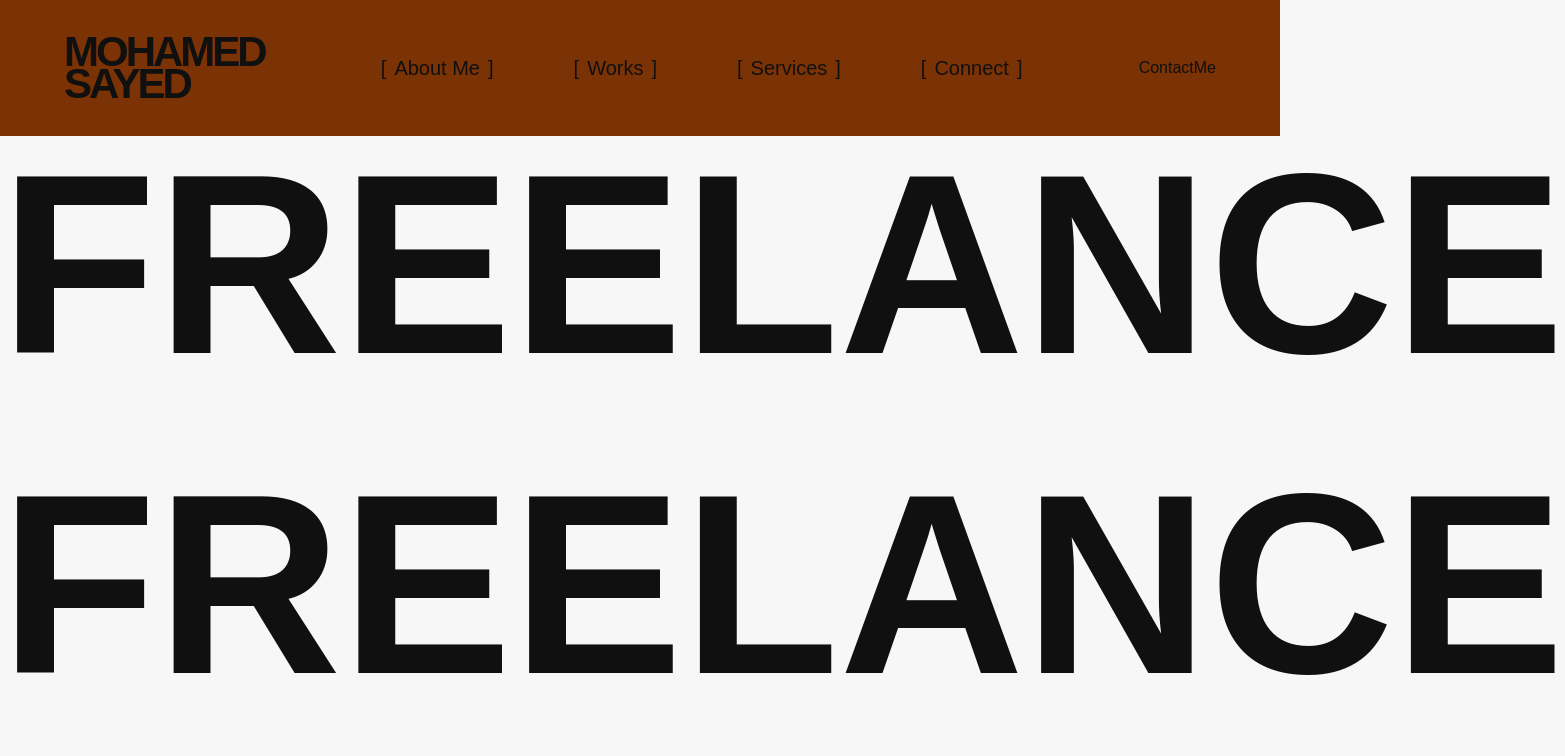
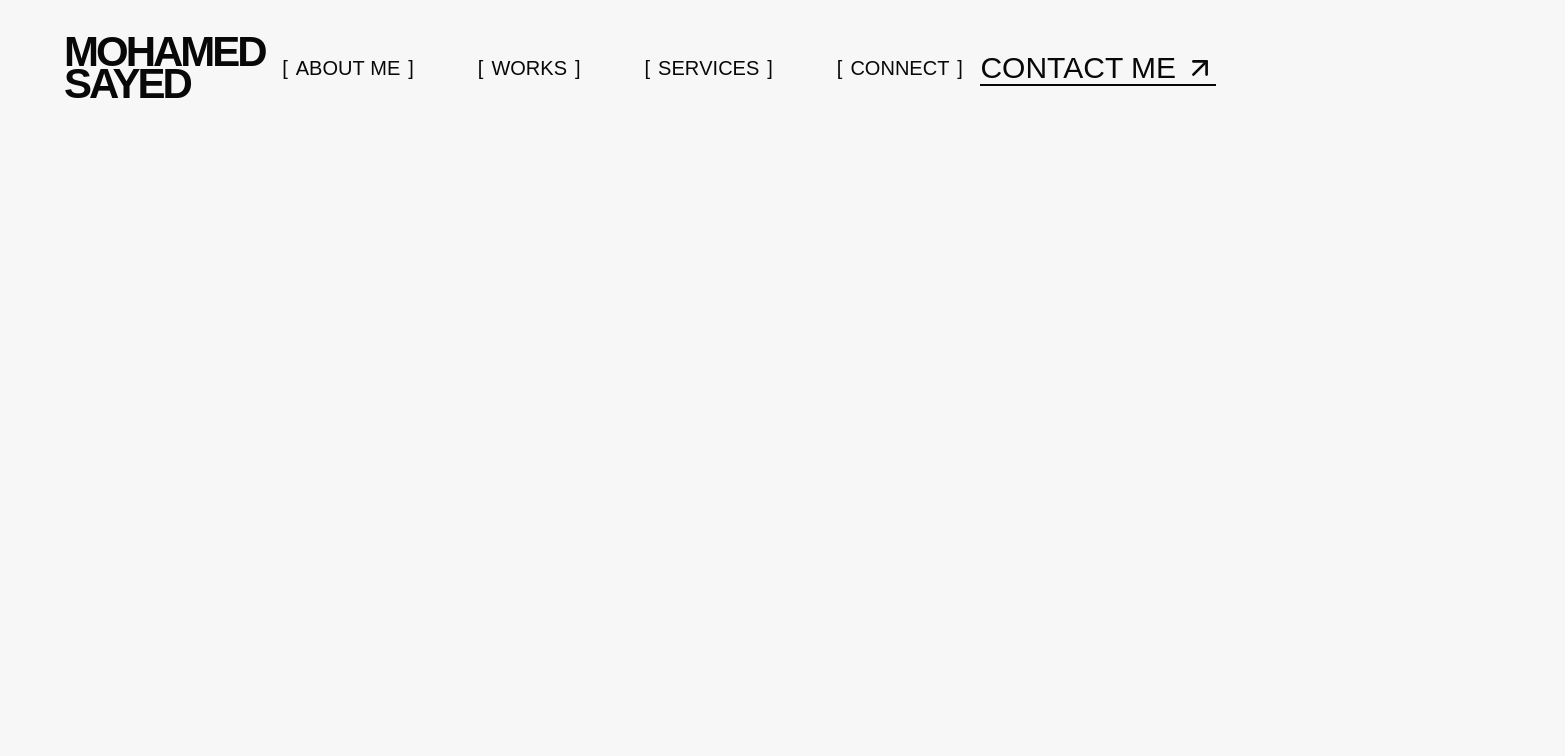
Before and after one commit to MuhammedSayeed/portfolio, a Next.js app: page / in a window 1280 px wide. Shown: the top 756 px of the page, 1565 px wide, since content can reach past the window. Built offline with nearby package versions, Linux system fonts and the light colour scheme; a web font is replaced by a local one.

Commit message:
feat(ui): implement navbar component

```diff
--- a/app/globals.css
+++ b/app/globals.css
@@ -27,3 +27,13 @@ body {
   color: var(--foreground);
   font-family: var(--font-sofia-condensed), sans-serif;
 }
+
+::selection {
+  background-color: #000;
+  color: #fff;
+}
+
+::-moz-selection {
+  background-color: #000;
+  color: #fff;
+}
--- a/app/layout.tsx
+++ b/app/layout.tsx
@@ -1,6 +1,7 @@
 import type { Metadata } from "next";
 import { Spline_Sans_Mono, Sofia_Sans_Condensed } from "next/font/google";
 import "./globals.css";
+import Navbar from "@/components/navbar/navbar";
 
 
 
@@ -16,7 +17,7 @@ const sofiaCondensed = Sofia_Sans_Condensed({
 
 const splineSans = Spline_Sans_Mono({
   subsets: ["latin"],
-  weight: ["400", "500", "600", "700"],
+  weight: ["300", "400", "500", "600", "700"],
   variable: "--font-spline",
 });
 
@@ -29,6 +30,7 @@ export default function RootLayout({
   return (
     <html lang="en">
       <body className={`antialiased ${sofiaCondensed.variable} ${splineSans.variable}`} >
+        <Navbar />
         {children}
       </body>
     </html>
--- a/app/page.tsx
+++ b/app/page.tsx
@@ -1,18 +1,7 @@
-import Navbar from "@/components/navbar/navbar";
-
 export default function Home() {
   return (
     <main>
-      <Navbar />
-      <div>
-        <h1 className="text-[20vw] font-black text-center leading-none">FREELANCE</h1>
-        <h1 className="text-[20vw] font-black text-center">FREELANCE</h1>
-        <h1 className="text-[20vw] font-black text-center">FREELANCE</h1>
-        <h1 className="text-[20vw] font-black text-center">FREELANCE</h1>
-        <h1 className="text-[20vw] font-black text-center">FREELANCE</h1>
-        <h1 className="text-[20vw] font-black text-center">FREELANCE</h1>
-        <h1 className="text-[20vw] font-black text-center">FREELANCE</h1>
-      </div>
+      {/* <h1 className="uppercase text-[14vw] font-black text-center tracking-[-.9vw]">Frontendengineer</h1> */}
     </main>
   );
 }
--- a/components/navbar/contact-me.tsx
+++ b/components/navbar/contact-me.tsx
@@ -1,7 +1,13 @@
+import { ArrowRight } from "lucide-react"
 
 const ContactMe = () => {
     return (
-        <div className="flex justify-end">ContactMe</div>
+        <div className="relative flex items-center gap-2 text-3xl uppercase group cursor-pointer h-10 overflow-hidden">
+            <span>Contact Me</span>
+            <ArrowRight className="size-8 -rotate-45 group-hover:rotate-0 transition-transform duration-300" />
+            <span className="absolute bottom-[2px] z-10 w-full bg-white h-[2px] group-hover:translate-x-full transition-all duration-300 delay-100 group-hover:delay-0" />
+            <span className="absolute bottom-[2px] -translate-x-full z-10 w-full bg-white h-[2px] group-hover:translate-x-0 transition-all duration-300 group-hover:delay-100" />
+        </div>
     )
 }
 
--- /dev/null
+++ b/components/navbar/menu-button.tsx
@@ -0,0 +1,11 @@
+
+const MenuButton = () => {
+    return (
+        <button className="relative font-light text-2xl">
+            <span className=" block tracking-wide">MENU</span>
+            <span className="absolute -top-3.5 -right-3">+</span>
+        </button>
+    )
+}
+
+export default MenuButton
--- /dev/null
+++ b/components/navbar/nav-items-large-screen.tsx
@@ -0,0 +1,18 @@
+import AnimatedLabel from "@/components/shared/animated-label"
+import { navItems } from "@/constants"
+
+const NavItemsLargeScreen = () => {
+
+    const RENDER_ITEMS = navItems.map((item) => (
+        <AnimatedLabel key={item.label} item={item} />
+    ))
+
+
+    return (
+        <div className="font-spline flex items-center text-xl gap-12 flex-1 justify-center font-light uppercase">
+            {RENDER_ITEMS}
+        </div>
+    )
+}
+
+export default NavItemsLargeScreen
--- a/components/navbar/nav-items.tsx
+++ /dev/null
@@ -1,22 +0,0 @@
-import { navItems } from "@/constants"
-
-const NavItems = () => {
-
-
-    const RENDER_ITEMS = navItems.map((item) => (
-        <div key={item.label} className="flex items-center gap-2 group cursor-pointer hover:font-medium">
-            <span className="block group-hover:-translate-x-2 transition-transform">[</span>
-            <span className="block group-hover:scale-105 transition-transform ">{item.label}</span>
-            <span className="block group-hover:translate-x-2 transition-transform">]</span>
-        </div>
-    ))
-
-
-    return (
-        <div className="font-spline flex items-center font-normal text-xl gap-20 flex-1 justify-center">
-            {RENDER_ITEMS}
-        </div>
-    )
-}
-
-export default NavItems
--- a/components/navbar/navbar.tsx
+++ b/components/navbar/navbar.tsx
@@ -1,14 +1,20 @@
 import Logo from "@/components/logo"
 import ContactMe from "@/components/navbar/contact-me"
-import NavItems from "@/components/navbar/nav-items"
+import MenuButton from "@/components/navbar/menu-button"
+import NavItemsLargeScreen from "@/components/navbar/nav-items-large-screen"
 
 
 const Navbar = () => {
     return (
-        <nav className="py-9 px-16 flex items-center justify-between sticky bg-amber-900 z-100 top-0 left-0 right-0">
+        <nav className="py-9 px-6 md:px-16 flex items-center justify-between sticky z-50 top-0 left-0 right-0 text-white bg-transparent mix-blend-difference">
             <Logo />
-            <NavItems />
-            <ContactMe />
+            <div className="hidden xl:flex justify-between w-full">
+                <NavItemsLargeScreen />
+                <ContactMe />
+            </div>
+            <div className="xl:hidden">
+                <MenuButton />
+            </div>
         </nav>
     )
 }
--- /dev/null
+++ b/components/shared/animated-label.tsx
@@ -0,0 +1,61 @@
+"use client"
+import { useRef } from "react"
+import { SplitText } from "gsap/all"
+import gsap from "gsap"
+import { useGSAP } from "@gsap/react"
+
+gsap.registerPlugin(SplitText);
+
+interface IProps {
+    item: {
+        label: string
+    }
+}
+
+const AnimatedLabel = ({ item }: IProps) => {
+    const containerRef = useRef<HTMLDivElement>(null);
+    const tlRef = useRef<gsap.core.Timeline | null>(null);
+
+    useGSAP(() => {
+        const splitedMainLabel = new SplitText(".main-label", { type: "chars" });
+        const splitedSecondaryLabel = new SplitText(".secondary-label", { type: "chars" });
+
+        const tl = gsap.timeline({ paused: true });
+        tl.to(splitedMainLabel.chars, {
+            y: -25,
+            duration: 0.4,
+            ease: "power2.out",
+            stagger: 0.02,
+        });
+        tl.to(splitedSecondaryLabel.chars, {
+            y: -25,
+            duration: 0.4,
+            ease: "power2.out",
+            stagger: 0.02,
+        }, "<");
+
+        tlRef.current = tl;
+    }, { scope: containerRef });
+
+    const handleMouseEnter = () => tlRef.current?.play();
+    const handleMouseLeave = () => tlRef.current?.reverse();
+
+    return (
+        <div
+            ref={containerRef}
+            onMouseEnter={handleMouseEnter}
+            onMouseLeave={handleMouseLeave}
+            className="relative flex items-center gap-2 group cursor-pointer px-2 overflow-hidden"
+        >
+            <span className="block group-hover:-translate-x-2 transition-transform duration-300">[</span>
+            <span className="block main-label">{item.label}</span>
+            <span className="block group-hover:translate-x-2 transition-transform duration-300">]</span>
+
+            <span className="block secondary-label absolute left-7 translate-y-6">
+                {item.label}
+            </span>
+        </div>
+    )
+}
+
+export default AnimatedLabel
--- a/package.json
+++ b/package.json
@@ -9,6 +9,9 @@
     "lint": "eslint"
   },
   "dependencies": {
+    "@gsap/react": "^2.1.2",
+    "gsap": "^3.14.2",
+    "lucide-react": "^0.562.0",
     "next": "16.1.1",
     "react": "19.2.3",
     "react-dom": "19.2.3"
--- /dev/null
+++ b/types/gsap.d.ts
@@ -0,0 +1 @@
+declare module 'gsap/all';
```
Also changed, not shown: 1 other file (tests, documents, lock files or other folders).
